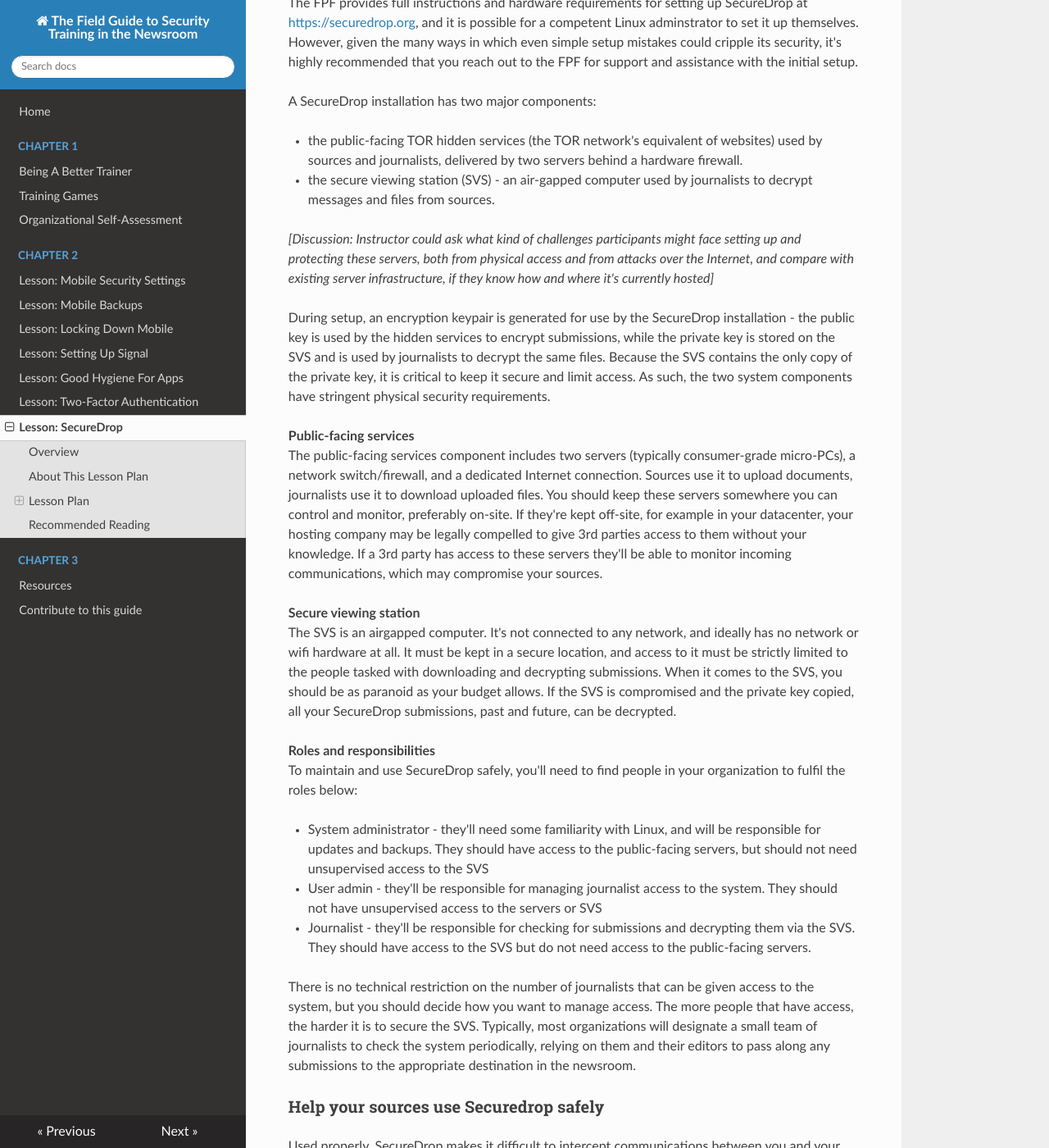
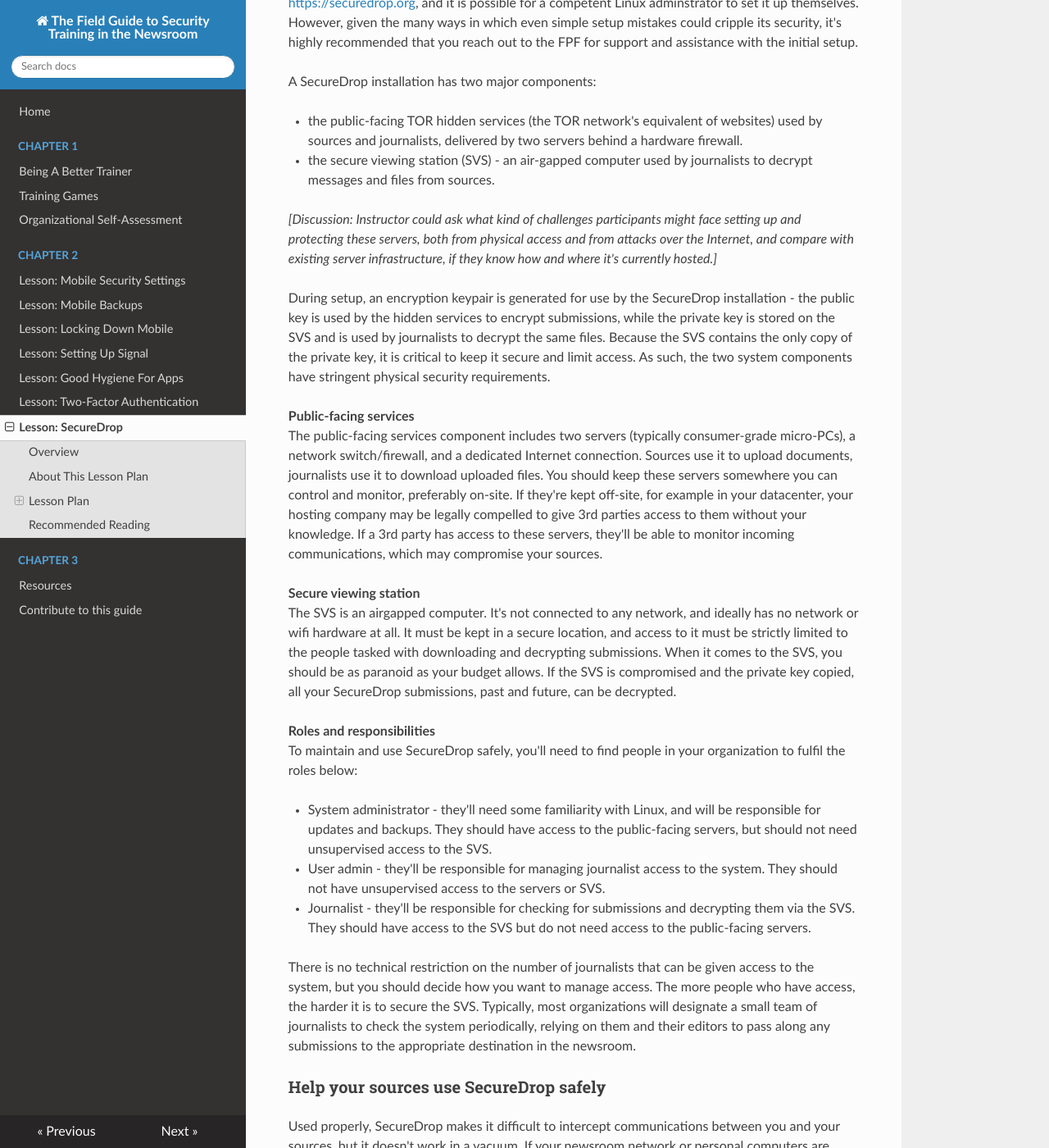
Before and after one commit to OpenNewsLabs/field-guide-security-training-newsroom, an MkDocs documentation site: the page built from docs/Chapter02-11-SecureDrop.md, in a window 1280 px wide and 1400 px high, scrolled down 2548 px. Shown: the whole window at 82% size. Built offline with MkDocs 1.6.1, drawn with Linux system fonts in a browser that asks for light colours; nearby versions of some CDN libraries; old or Windows-style settings are respelled for this version of MkDocs; some of the changed text lies outside the part shown.

Commit message:
fix linebreaks, plus some minor consistency edits

```diff
--- a/docs/Chapter02-11-SecureDrop.md
+++ b/docs/Chapter02-11-SecureDrop.md
@@ -1,11 +1,8 @@
-# Using Securedrop Securely
+# Using SecureDrop Securely
 
 ## Overview
 
-SecureDrop is an anonymous whistleblowing tool, built on
-well-tested cryptographic technologies, and designed to provide its
-users with a high degree of protection from detection through
-Internet-based surveillance. This lesson plan covers what you'll need to know to use SecureDrop effectively: establishing a culture of security, setting up SecureDrop securely, and making sure your sources know how to use it safely.
+SecureDrop is an anonymous whistleblowing tool, built on well-tested cryptographic technologies, and designed to provide its users with a high degree of protection from detection through Internet-based surveillance. This lesson plan covers what you'll need to know to use SecureDrop effectively: establishing a culture of security, setting up SecureDrop securely, and making sure your sources know how to use it safely.
 
 ## About This Lesson Plan
 
@@ -14,25 +11,19 @@
 **Level** (advanced)
 
 **What will participants learn?**
-At the end of this session, participants will have a general
-understanding of how SecureDrop works, what is required to install it,
-and its strengths and limitations.
+At the end of this session, participants will have a general understanding of how SecureDrop works, what is required to install it, and its strengths and limitations.
 
 **What materials will participants need?**
 A laptop, pen, paper.
 
 **How should participants prepare?**
-Participants should visit
-[*https://securedrop.org/*](https://securedrop.org/) and review
-information about the system available there.
+Participants should visit [*https://securedrop.org/*](https://securedrop.org/) and review information about the system available there.
 
 **What materials will the instructor need?**
 Laptop, projector, Android or iOS phone
 
-
 **How should the instructor prepare?**
-Review current SecureDrop documentation at
-[https://docs.securedrop.org/en/stable/index.html](https://docs.securedrop.org/en/stable/index.html)
+Review current SecureDrop documentation at [https://docs.securedrop.org/en/stable/index.html](https://docs.securedrop.org/en/stable/index.html)
 
 Optional: Set up journalist access to Securedrop Demo instance at [https://securedrop.org/demo](https://securedrop.org/demo):
 
@@ -78,18 +56,13 @@
 
 3.  and it isolates critical components from any networks.
 
-These features make SecureDrop a powerful tool, but they also impose
-strict requirements on how the system is implemented and used. Specifically, you'll need to establish a culture of security, set SecureDrop up securely, and ensure your sources know how to use it safely.
+These features make SecureDrop a powerful tool, but they also impose strict requirements on how the system is implemented and used. Specifically, you'll need to establish a culture of security, set SecureDrop up securely, and ensure your sources know how to use it safely.
 
 ### A culture of security
 
-In order to use SecureDrop, and provide a reasonable guarantee of
-security for high-risk sources, you should already have some digital
-security tools and policies in place.
+In order to use SecureDrop, and provide a reasonable guarantee of security for high-risk sources, you should already have some digital-security tools and policies in place.
 
-*\[Discussion: Instructor could ask why this would be important - a good answer
-would be because leaked documents need to be secured and handled safely
-within the newsroom, no matter what the source\]*
+*\[Discussion: Instructor could ask why this would be important - a good answer would be because leaked documents need to be secured and handled safely within the newsroom, no matter what the source.\]*
 
 At a minimum:
 
@@ -142,15 +102,15 @@
 **Roles and responsibilities**
 To maintain and use SecureDrop safely, you'll need to find people in your organization to fulfil the roles below:
 
-- System administrator - they'll need some familiarity with Linux, and will be responsible for updates and backups. They should have access to the public-facing servers, but should not need unsupervised access to the SVS
+- System administrator - they'll need some familiarity with Linux, and will be responsible for updates and backups. They should have access to the public-facing servers, but should not need unsupervised access to the SVS.
 
-- User admin - they'll be responsible for managing journalist access to the system. They should not have unsupervised access to the servers or SVS
+- User admin - they'll be responsible for managing journalist access to the system. They should not have unsupervised access to the servers or SVS.
 
 - Journalist - they'll be responsible for checking for submissions and decrypting them via the SVS. They should have access to the SVS but do not need access to the public-facing servers.
 
-There is no technical restriction on the number of journalists that can be given access to the system, but you should decide how you want to manage access. The more people that have access, the harder it is to secure the SVS. Typically, most organizations will designate a small team of journalists to check the system periodically, relying on them and their editors to pass along any submissions to the appropriate destination in the newsroom.
+There is no technical restriction on the number of journalists that can be given access to the system, but you should decide how you want to manage access. The more people who have access, the harder it is to secure the SVS. Typically, most organizations will designate a small team of journalists to check the system periodically, relying on them and their editors to pass along any submissions to the appropriate destination in the newsroom.
 
-### Help your sources use Securedrop safely
+### Help your sources use SecureDrop safely
 
 Used properly, SecureDrop makes it difficult to intercept communications between you and your sources, but it doesn't work in a vacuum. If your newsroom network or personal computers are compromised, this puts submitted documents at risk. Similarly, if your sources don't take precautions on their end, they may compromise themselves by contacting you. When you provide a link to your SecureDrop instance, whether publicly or privately, you should also provide instructions for sources on using it safely.
 
@@ -169,24 +129,18 @@
 SecureDrop's requirements might make it not the best fit for your newsroom. In particular, if you can't guarantee the physical security of the public-facing servers or the air-gapped SVS, you should consider other options to support anonymous sources. Traditional methods such as postal mail still work, if sources take the appropriate precautions. GPG-encrypted email is another option, although it can be difficult to use correctly and may leak information about source identities via email metadata. One option worth considering is a newsroom dropbox using Signal, the encrypted messaging platform written and maintained by Open Whisper Systems. Barton Gellmann has written a guide on using Signal as a newsroom dropbox, which you can find here: [https://github.com/b4rton/signal-newsroom/blob/master/README.md](https://github.com/b4rton/signal-newsroom/blob/master/README.md).
 
 
-### (Optional) Securedrop Demo
+### (Optional) SecureDrop Demo
 
-*\[Practical: Instructor should guide participants through the process of submitting to SecureDrop, using the FPF demo instance at [https://securedrop.org/demo](https://securedrop.org/demo). Participants should play the role of sources, using the source interface to send one or more messages. The instructor should have already configured their access to the demo instance's Journalist interface and be able to decrypt submissions. \]*
+*\[Practical: Instructor should guide participants through the process of submitting to SecureDrop, using the FPF demo instance at [https://securedrop.org/demo](https://securedrop.org/demo). Participants should play the role of sources, using the source interface to send one or more messages. The instructor should have already configured their access to the demo instance's Journalist interface and be able to decrypt submissions.\]*
 
 ## Recommended Reading
 
 **Links in the news**
-[*https://securedrop.org/directory*](https://securedrop.org/directory) -
-the Freedom Of The Press Foundation’s directory listing media
-organizations offering SecureDrop.
+[*https://securedrop.org/directory*](https://securedrop.org/directory) - the Freedom Of The Press Foundation’s directory listing media organizations offering SecureDrop.
 
-[*https://www.wired.com/2015/11/securedrop-leak-tool-produces-a-massive-trove-of-prison-docs/*](https://www.wired.com/2015/11/securedrop-leak-tool-produces-a-massive-trove-of-prison-docs/)
-- the Intercept confirms use of SecureDrop in a story for the first
-time.
+[*https://www.wired.com/2015/11/securedrop-leak-tool-produces-a-massive-trove-of-prison-docs/*](https://www.wired.com/2015/11/securedrop-leak-tool-produces-a-massive-trove-of-prison-docs/) - the Intercept confirms use of SecureDrop in a story for the first time.
 
-[*https://twitter.com/fahrenthold/status/785195210347163648?lang=en*](https://twitter.com/fahrenthold/status/785195210347163648?lang=en)
-- David Fahrenthold of the Washington Post heavily hints at its use
-during the 2016 US Presidential election.
+[*https://twitter.com/fahrenthold/status/785195210347163648?lang=en*](https://twitter.com/fahrenthold/status/785195210347163648?lang=en) - David Fahrenthold of the Washington Post heavily hints at its use during the 2016 US Presidential election.
 
 **More Training Resources**
 [*https://docs.securedrop.org/*](https://docs.securedrop.org/) - The official documentation site for SecureDrop, maintained by the Freedom Of The Press Foundation.
```
Also changed, not shown: other parts of docs/Chapter02-11-SecureDrop.md (+14 -40 lines).
